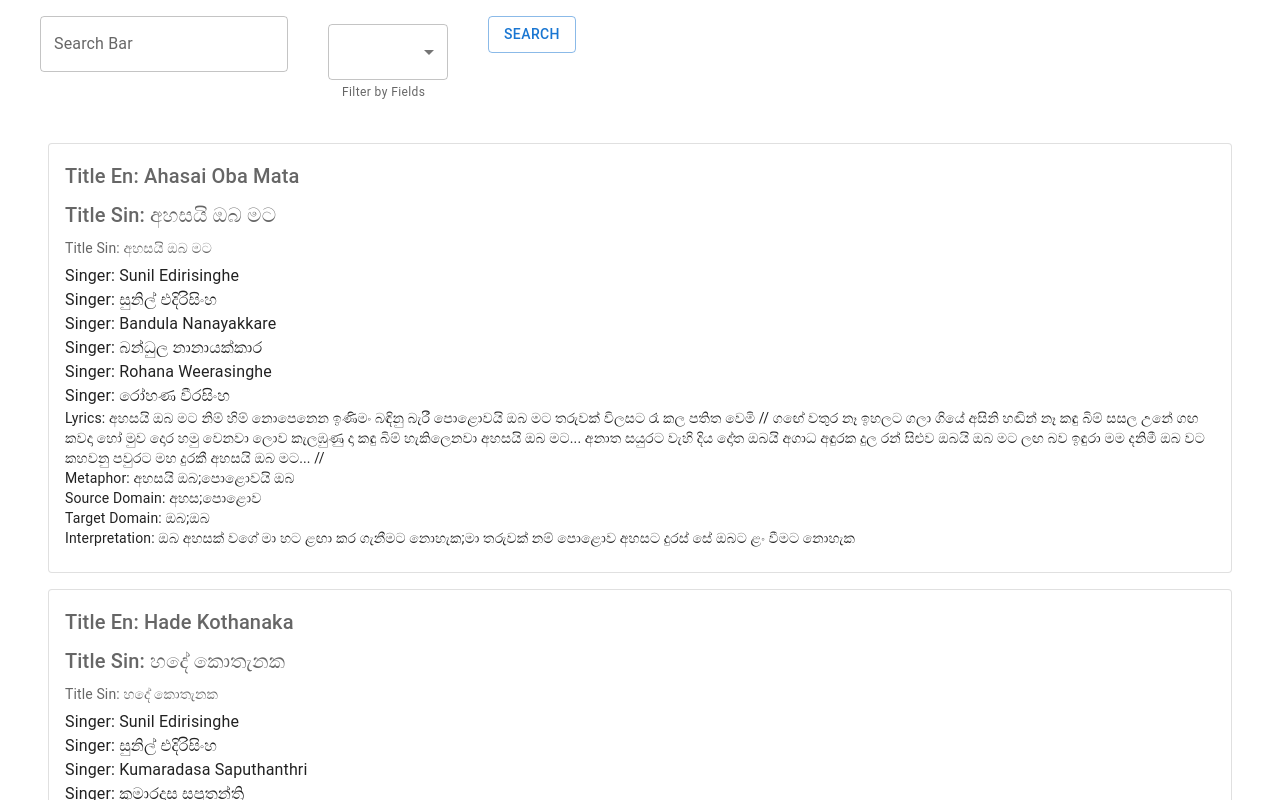
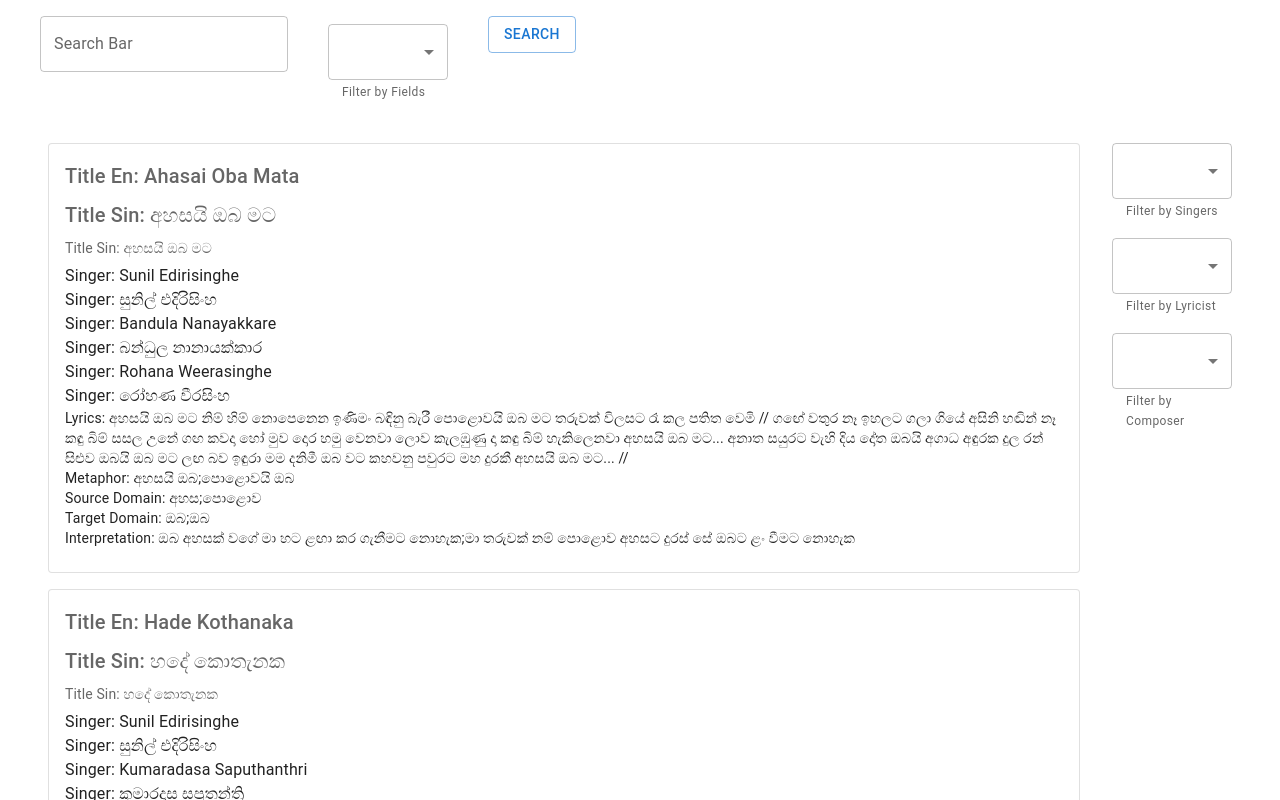
Before and after one commit to PasinduYeshan/sinhala-metaphor-search-engine, a React (Create React App) app in the folder frontend/: page / in a window 1280 px wide. Shown: the top 800 px of the page. Built offline with nearby package versions, Linux system fonts and the light colour scheme.

Commit message:
Updated mapping, add filters to homepage

```diff
--- a/frontend/src/api/index.js
+++ b/frontend/src/api/index.js
@@ -96,12 +96,12 @@ const formDataConfig = {
 
 export default {
   query: {
-    async registerSA(queryData) {
+    async search(queryData) {
       return ajaxResolver(axios.post("/api/songs/", queryData));
     },
   },
   meta: {
-    async branches() {
+    async data() {
       return ajaxResolver(axios.get("/api/meta/aggregation"));
     },
   },
--- a/frontend/src/index.js
+++ b/frontend/src/index.js
@@ -4,7 +4,7 @@ import './index.css';
 import App from './App';
 import reportWebVitals from './reportWebVitals';
 
-const HomePage = React.lazy(() => import('./pages/homePage'));
+const HomePage = React.lazy(() => import('./pages/HomePage'));
 
 const root = ReactDOM.createRoot(document.getElementById('root'));
 root.render(
--- a/frontend/src/pages/homePage.js
+++ b/frontend/src/pages/HomePage.js
@@ -48,7 +48,7 @@ export default function HomePage() {
               inputProps={{ "aria-label": "Without label" }}
             >
               {fieldFilterOptions.map((option) => (
-                <MenuItem value={option.value}>{option.label}</MenuItem>
+                <MenuItem key={option.value} value={option.value}>{option.label}</MenuItem>
               ))}
             </Select>
             <FormHelperText>Filter by Fields</FormHelperText>
@@ -61,6 +61,53 @@ export default function HomePage() {
       <div className="flex p-4 row w-full">
         <div className="col col-8 p-2">
           {songDetails.map((song) => OutlinedCard({ song: song["_source"] }))}
+        </div>
+        <div className="col col-4 p-2">
+          <div className="flex flex-row">
+            <FormControl sx={{ m: 1, minWidth: 120 }}>
+              <Select
+                value={fieldFilter}
+                onChange={handleFieldFilterChange}
+                displayEmpty
+                inputProps={{ "aria-label": "Without label" }}
+              >
+                {fieldFilterOptions.map((option) => (
+                  <MenuItem key={option.value} value={option.value}>{option.label}</MenuItem>
+                ))}
+              </Select>
+              <FormHelperText>Filter by Singers</FormHelperText>
+            </FormControl>
+          </div>
+          <div className="flex flex-row">
+            <FormControl sx={{ m: 1, minWidth: 120 }}>
+              <Select
+                value={fieldFilter}
+                onChange={handleFieldFilterChange}
+                displayEmpty
+                inputProps={{ "aria-label": "Without label" }}
+              >
+                {fieldFilterOptions.map((option) => (
+                  <MenuItem key={option.value} value={option.value}>{option.label}</MenuItem>
+                ))}
+              </Select>
+              <FormHelperText>Filter by Lyricist</FormHelperText>
+            </FormControl>
+          </div>
+          <div className="flex flex-row">
+            <FormControl sx={{ m: 1, minWidth: 120 }}>
+              <Select
+                value={fieldFilter}
+                onChange={handleFieldFilterChange}
+                displayEmpty
+                inputProps={{ "aria-label": "Without label" }}
+              >
+                {fieldFilterOptions.map((option) => (
+                  <MenuItem key={option.value} value={option.value}>{option.label}</MenuItem>
+                ))}
+              </Select>
+              <FormHelperText>Filter by Composer</FormHelperText>
+            </FormControl>
+          </div>
         </div>
       </div>
     </div>
```
Also changed, not shown: 1 other file (tests, documents, lock files or other folders).
